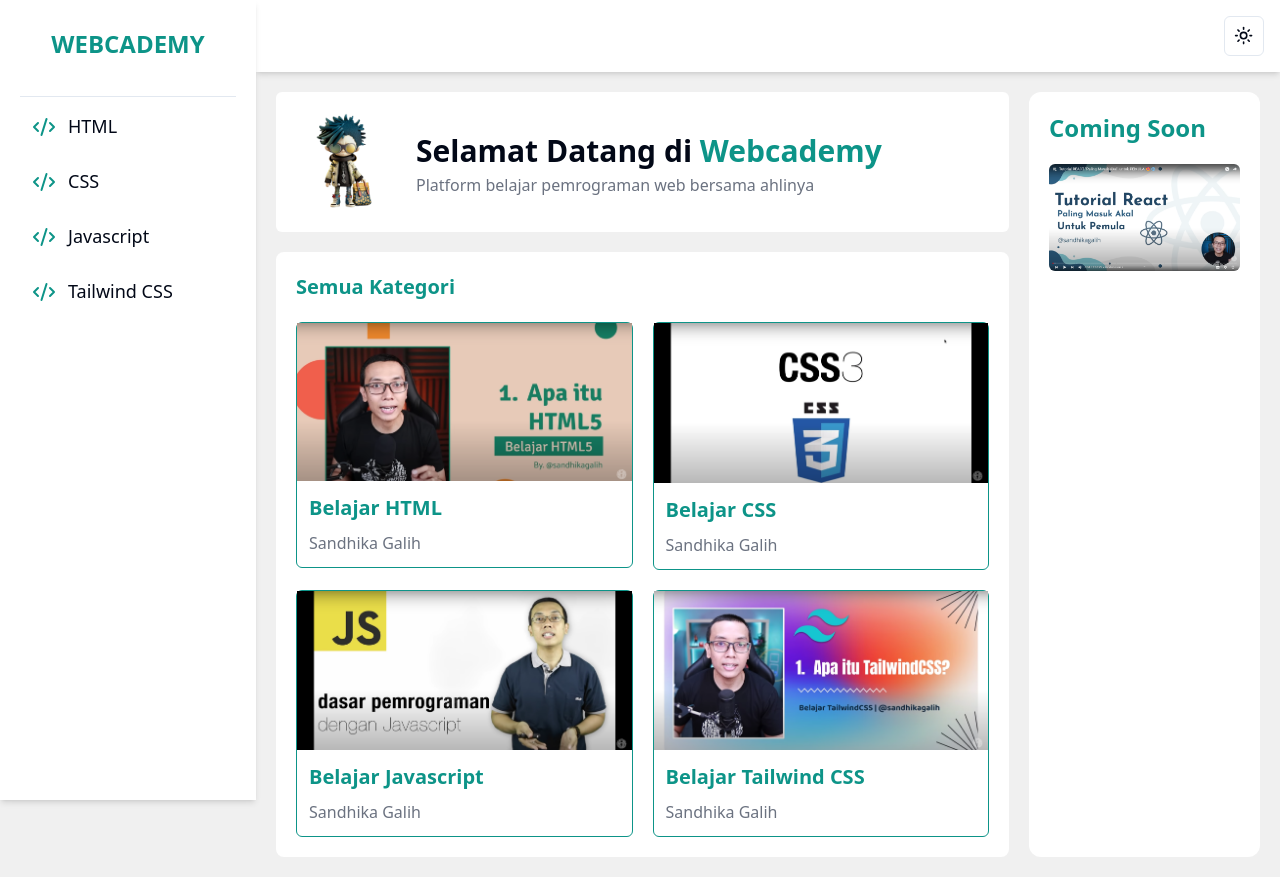
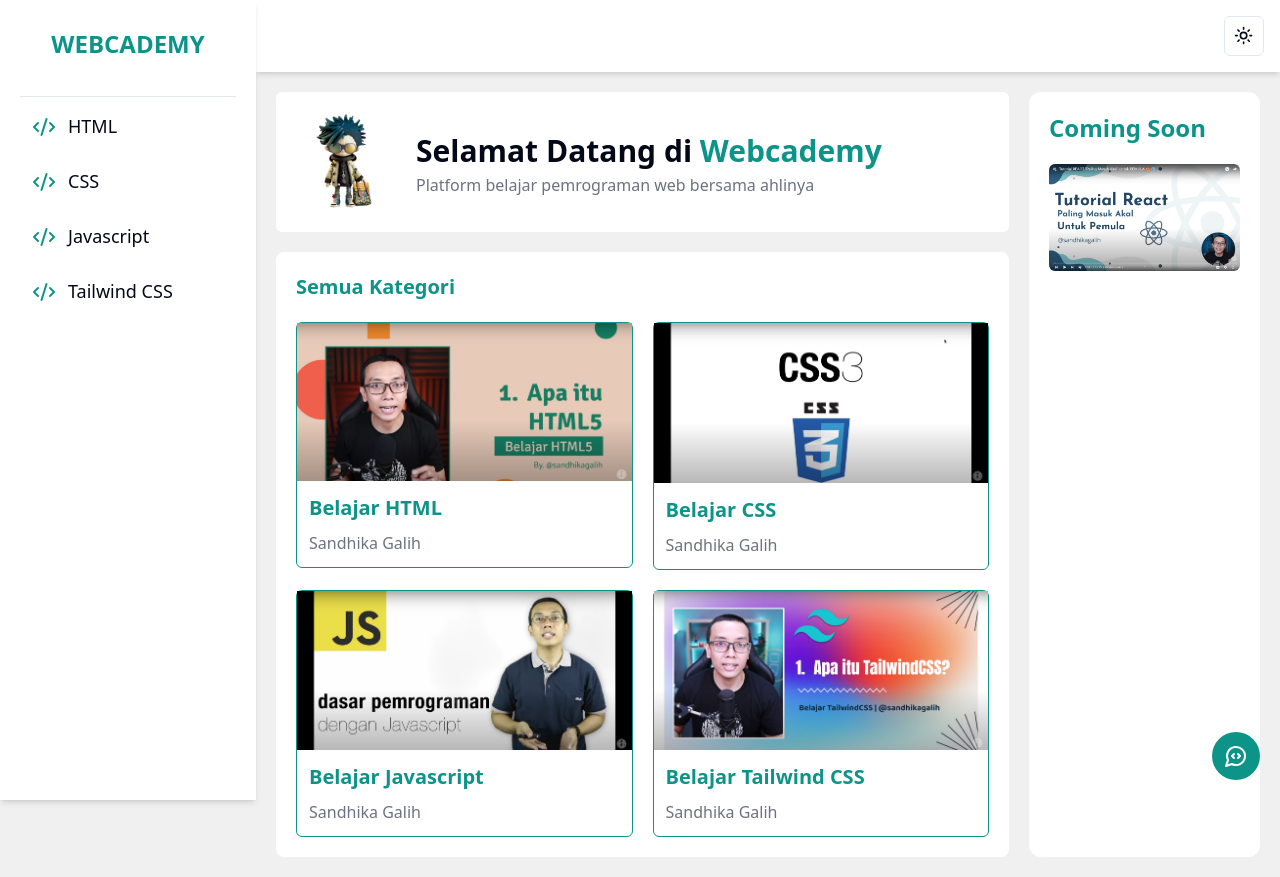
Before and after one commit to ahmadammarm/webcademy, a Next.js app: page / in a window 1280 px wide. Built offline with nearby package versions, Linux system fonts and the light colour scheme.

Commit message:
adding chat icon component

```diff
--- /dev/null
+++ b/app/components/ChatIcon.jsx
@@ -0,0 +1,15 @@
+import React from "react";
+import { MessageCircleCode } from "lucide-react";
+import Link from "next/link";
+
+function ChatIcon() {
+  return (
+    <div className=" bg-primary text-white w-12 h-12 rounded-full flex items-center justify-center cursor-pointer hover:bg-opacity-80 transition-all duration-300 ease-in-out">
+      <Link href="https://wa.link/d6zot4" target="_blank">
+        <MessageCircleCode/>
+      </Link>
+    </div>
+  );
+}
+
+export default ChatIcon;
--- a/app/layout.js
+++ b/app/layout.js
@@ -3,6 +3,7 @@ import SideNavbar from './components/SideNavbar';
 import Header from './components/Header';
 import { ThemeProvider } from '@/components/ThemeProvider';
 import "./globals.css";
+import ChatIcon from './components/ChatIcon';
 
 export const metadata = {
   title: 'Webcademy - Platform Belajar Online',
@@ -23,6 +24,14 @@ export default function RootLayout({ children }) {
               {children}
             </div>
           </div>
+          <div className="
+          fixed
+          bottom-0
+          right-0
+          m-5
+          ">
+            <ChatIcon />
+          </div>
         </ThemeProvider>
       </body>
     </html>
```
